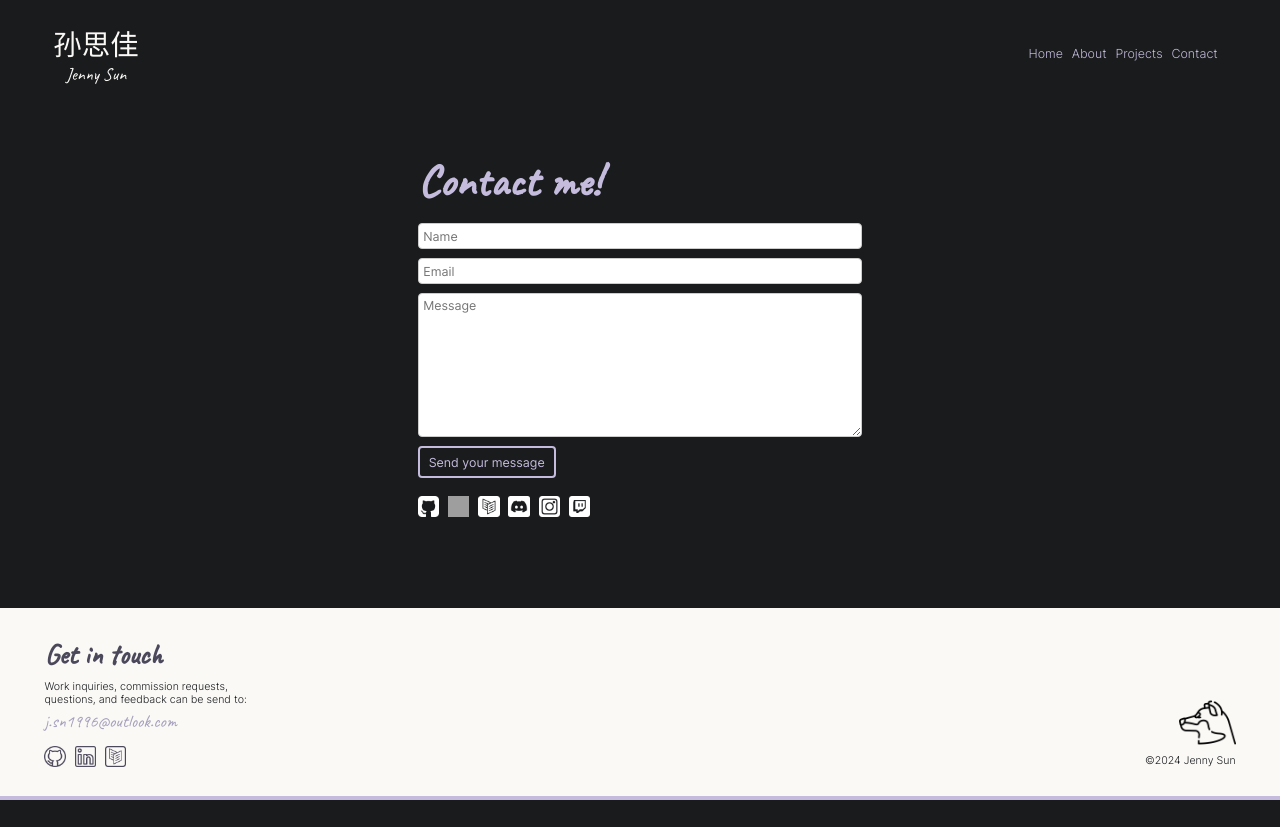
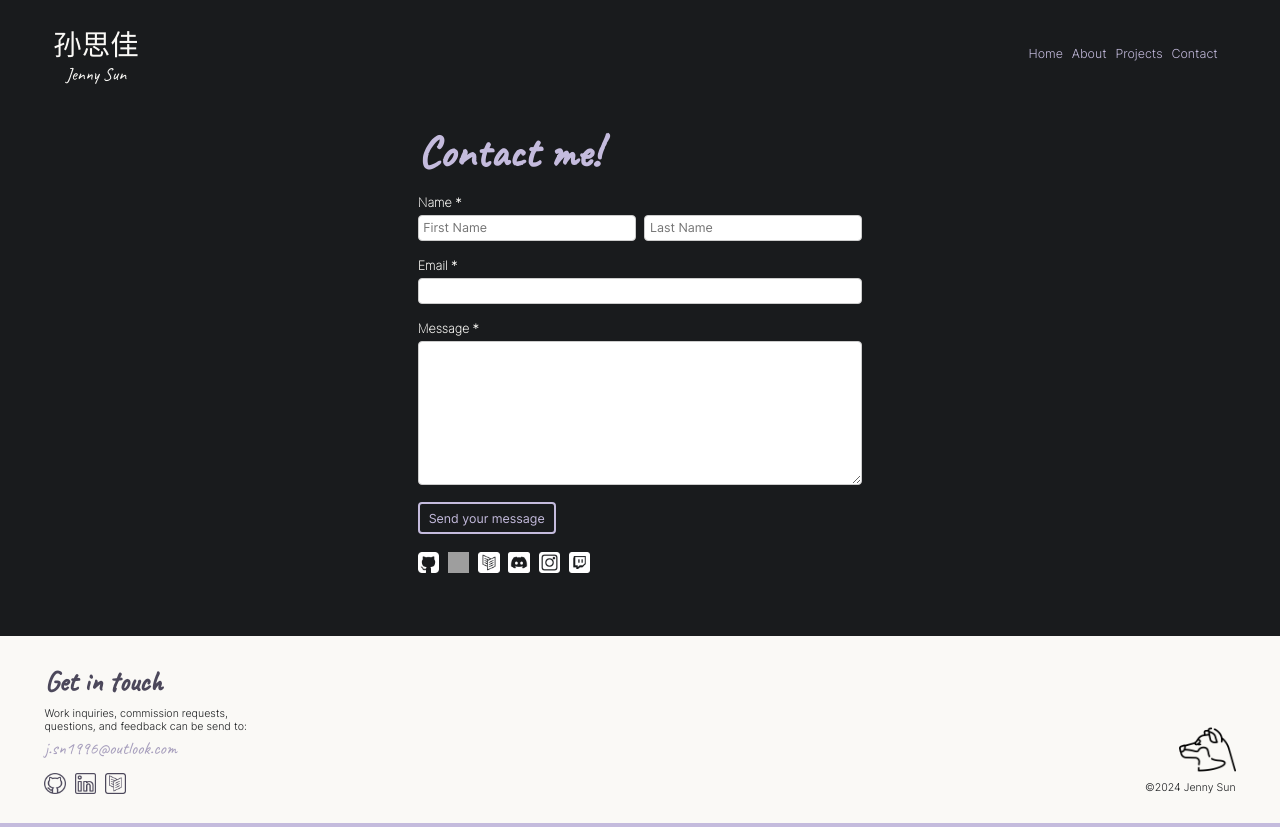
Before and after one commit to xMISSJ/portfolio, a SvelteKit app: page /contact in a window 1280 px wide. Before the commit the page ends 800 px from the top, so only its background shows below. Built offline with nearby package versions, Linux system fonts and the light colour scheme; grey boxes are pictures that could not be loaded; a web font is replaced by a local one.

Commit message:
feat: improved contact page.

```diff
--- a/src/components/InputField.svelte
+++ b/src/components/InputField.svelte
@@ -4,9 +4,10 @@
   export let placeholder: string = "Enter Text";
   export let isRequired: boolean = true;
   export let expandable: boolean = false;
+  export let width: string | undefined = undefined;
 </script>
 
-<div class="form-group">
+<div class="form-group" style="width: {width ?? '100%'};">
   {#if expandable}
     <textarea id="message" name="message" {placeholder} required />
   {:else}
--- a/src/routes/contact/+page.svelte
+++ b/src/routes/contact/+page.svelte
@@ -15,9 +15,24 @@
     </Typography>
     <Spacer multiplier={4} />
     <form id="contact-form">
-      <InputField forLabel="name" placeholder="Name" />
-      <InputField forLabel="email" placeholder="Email" />
-      <InputField forLabel="message" placeholder="Message" expandable={true} />
+      <label for="name">
+        <Typography variant="h1" type="body">Name *</Typography>
+      </label>
+      <div id="name-container">
+        <InputField forLabel="fname" placeholder="First Name" width="49%" />
+        <InputField forLabel="lname" placeholder="Last Name" width="49%" />
+      </div>
+      <Spacer multiplier={2} />
+      <label for="email">
+        <Typography variant="h1" type="body">Email *</Typography>
+      </label>
+      <InputField forLabel="email" placeholder="" />
+      <Spacer multiplier={2} />
+      <label for="message">
+        <Typography variant="h1" type="body">Message *</Typography>
+      </label>
+      <InputField forLabel="message" placeholder="" expandable={true} />
+      <Spacer multiplier={2} />
       <Button text="Send your message" />
     </form>
     <Spacer multiplier={5} />
@@ -42,7 +57,12 @@
 
   #contact-form {
     display: grid;
-    grid-gap: 1rem;
+    grid-gap: 5px;
     width: 50rem;
   }
+
+  #name-container {
+    display: flex;
+    justify-content: space-between;
+  }
 </style>
```
